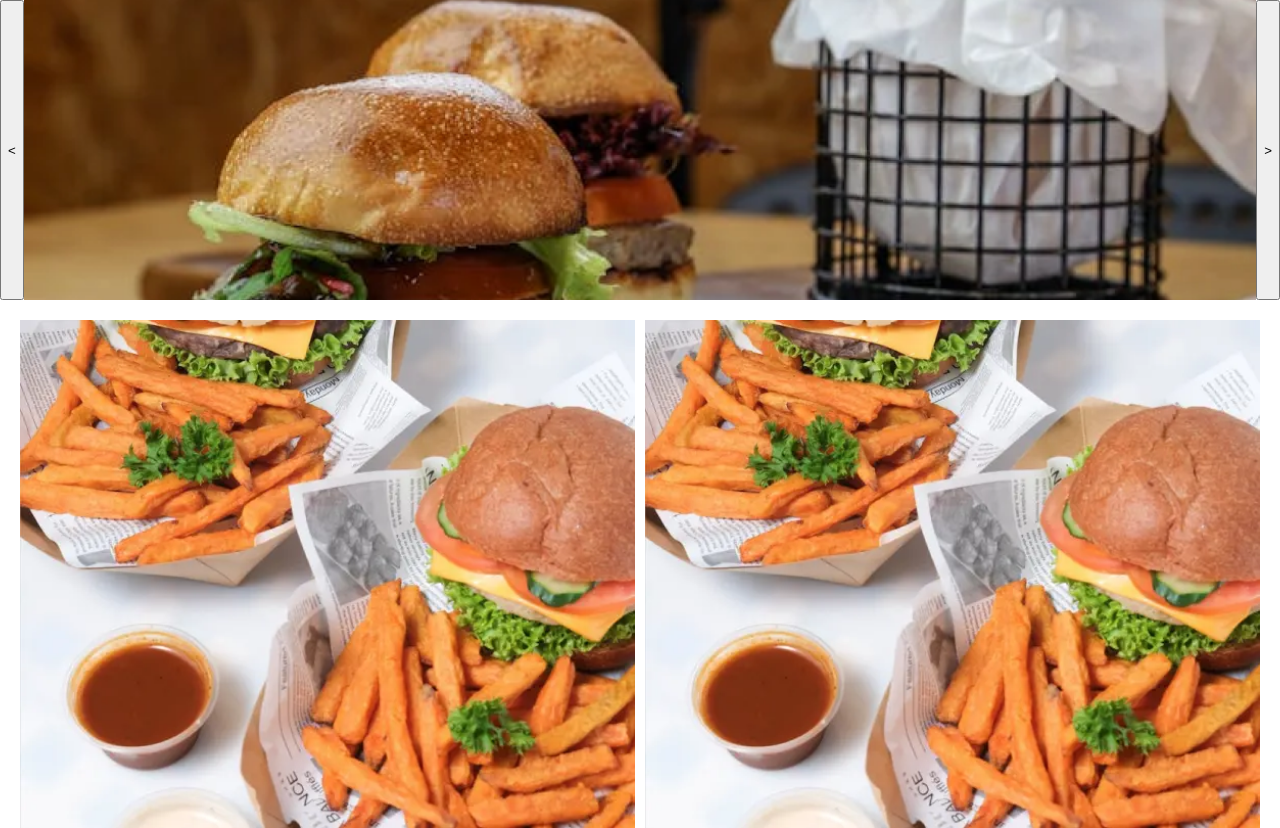
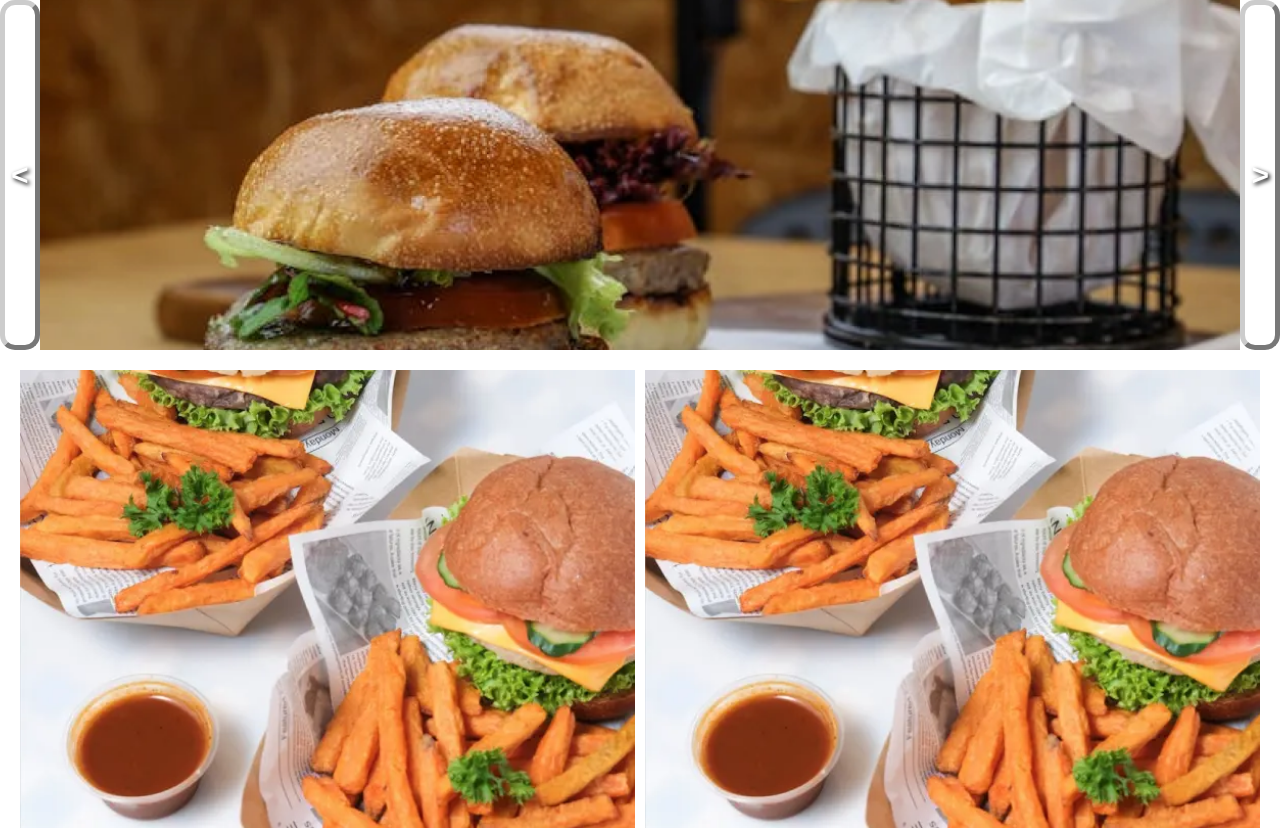
Before and after one commit to Vinijs/desafio-front-end-exercicio1, a PHP site: page / in a window 1280 px wide. Shown: the part 74-902 px from the top of the page. Run offline with PHP 8.4, Linux system fonts and the light colour scheme.

Commit message:
aula 11, position: absolute

```diff
--- a/index.html
+++ b/index.html
@@ -29,15 +29,15 @@
     </header>
     <main>
         <section id="carousel">
-            <button id="carousel-anterior" onclick="anterior()"><</button>
+            <button class="carousel-button" id="carousel-anterior" onclick="anterior()"><</button>
             <div class="carousel-container">
                 <ul>
-                    <li></li>
-                    <li></li>
-                    <li></li>
+                    <li><img src="banner.webp"></li>
+                    <li><img src="item.webp"></li>
+                    <li><img src="banner.webp"></li>
                 </ul>
             </div>
-            <button id="carousel-proximo" onclick="proximo()">></button>
+            <button class="carousel-button" id="carousel-proximo" onclick="proximo()">></button>
         </section>
         <section id="gallery">
             <div class="gallery-item">
--- a/script.js
+++ b/script.js
@@ -1,6 +1,16 @@
 
 function ajustaImagens(){
-    document.querySelector('#carousel .carousel-container li').style.width = window.innerWidth + "px"
+    let lis =  document.querySelectorAll('#carousel .carousel-container li');
+    for(li of lis){
+        li.style.width = window.innerWidth + "px";
+        let imgTag = li.querySelector("img");
+        imgTag.style.display = "none";
+        let img = imgTag.src
+        li.style.backgroundImage = "url('" + img +"')";
+        li.style.backgroundSize = "cover";
+        li.style.backgroundRepeat = "no-repeat";
+        li.style.backgroundPosition = "center";
+    }
 }
 
 function anterior(){
@@ -11,4 +21,10 @@ function proximo(){
     document.querySelector('#carousel div').scrollLeft += window.innerWidth
 }
 
-ajustaImagens()
+window.addEventListener('load', function() {
+    ajustaImagens()
+});
+
+window.addEventListener('resize', function() {
+    ajustaImagens()
+});
--- a/styles.css
+++ b/styles.css
@@ -88,25 +88,14 @@ footer {
     padding: 10px;
 }
 
-@media (min-width: 793px) {
-
-    header nav button {
-        display: none;
-    }
-
-    header nav ul {
+#carousel {
     display: flex;
-    }
-
-    #carousel {
-        text-align: center;
-        display: flex;
+    position: relative;
 }
 
 #carousel div.carousel-container {
-        overflow: scroll;
-        scroll-snap-type: x mandatory;
-        white-space: nowrap;
+    overflow: hidden;
+    scroll-behavior: smooth;
 }
 
 #carousel div ul {
@@ -119,23 +108,55 @@ footer {
 }
 
 #carousel div ul li {
-        width: 1500px;
-        height: 300px;
-        overflow: hidden;
-        background-image: url('banner.webp');
-        background-size: cover;
-        background-repeat: no-repeat;
-        background-position: center;
+    width: 992px;
+    height: 150px;
 }
 
-    #carousel div ul li:nth-child(2) {
-        background-image: url('item.webp');
+#carousel .carousel-button {
+    background-color: transparent;
+    border: 0px;
+    position: absolute;
+    height: 100%;
+    font-weight: bold;
+    font-size: 30px;
+    color: #fff;
+    text-shadow: 2px 2px 4px #000;
 }
 
-    #carousel div ul li:nth-child(3) {
-        background-image: url('banner.webp');
+#carousel #carousel-anterior{
+    left: 0px;
+}
+
+#carousel #carousel-proximo{
+    right: 0px;
+}
+
+@media (min-width: 793px) {
+
+    header nav button {
+        display: none;
+    }
+
+    header nav ul {
+        display: flex;
     }
 
 
+    #carousel div ul li {
+        height: 350px;
+    }
+
+    #carousel .carousel-button {
+        background-color: #fff;
+        border: 5px outset #ccc;
+        border-radius: 15px;
+        position: unset;
+        height: unset;
+        font-weight: bold;
+        font-size: 30px;
+        color: #fff;
+        text-shadow: 2px 2px 4px #000;
+    }
+
 
 }
```
Lines whose indentation alone changed are shown as unchanged.
